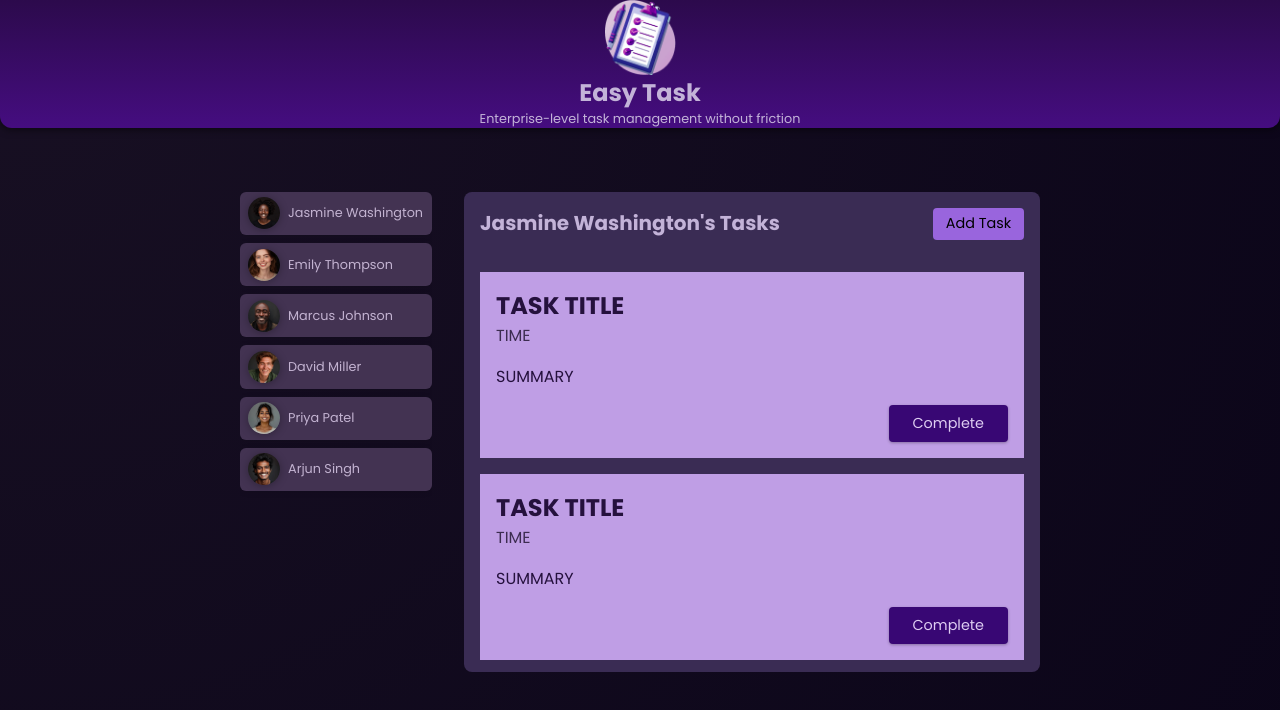
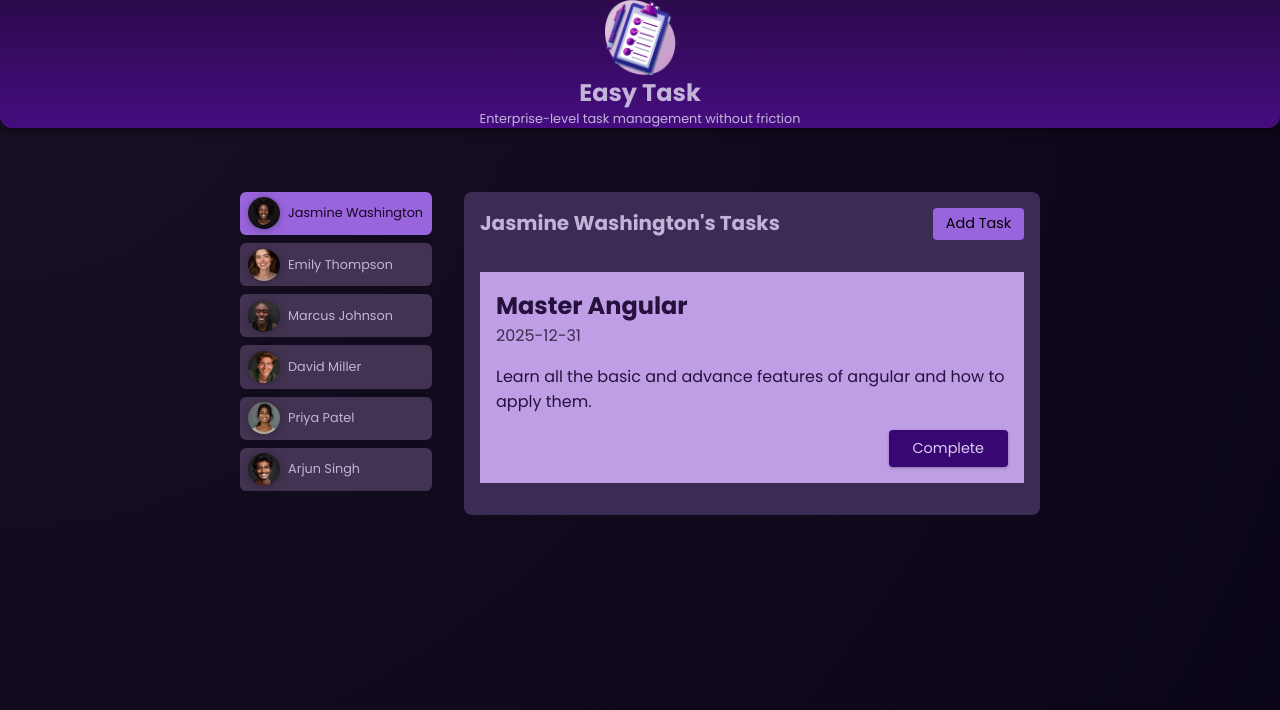
Before and after one commit to Sourav610/AngularTopic, an Angular app: page / in a window 1280 px wide. Both pictures are taken after a click on the button "Jasmine Washington". Shown: the top 710 px of the page. Built offline with nearby package versions, Linux system fonts and the light colour scheme.

Commit message:
added new component

```diff
--- a/src/app/app.component.html
+++ b/src/app/app.component.html
@@ -31,7 +31,7 @@
     <!-- using for to handle dynamic value after angular 17 -->
     @for(user of users; track user.id){
       <li>
-        <app-user [user]="user" (select)="onSelectUser($event)"/>
+        <app-user [user]="user" [selected]="user.id === selectedUserId" (select)="onSelectUser($event)"/>
       </li>
     }
     <!-- before angular 17 -->
@@ -41,7 +41,7 @@
   </ul>
     <!-- <app-task [name]="selectedUser?.name"/> -->
     @if (selectedUser){
-      <app-task [name] = "selectedUser.name"/>
+      <app-task [userId] = "selectedUser.id" [name]="selectedUser.name"/>
     } @else{
       <p id="fallback">Select a user to see their tasks!</p>
     }
--- a/src/app/task/task.component.html
+++ b/src/app/task/task.component.html
@@ -6,17 +6,11 @@
         </menu>
     </header>
     <ul>
-        <li>
-           <app-tasks></app-tasks>
-        </li>
-        <li>
-            <app-tasks></app-tasks>
-         </li>
-         <li>
-            <app-tasks></app-tasks>
-         </li>
-         <li>
-            <app-tasks></app-tasks>
-         </li>
+        @for (task of selectedUserTasks; track task.id){
+            <li>
+                <app-tasks [task]="task"></app-tasks>
+            </li>
+        }
+
     </ul>
 </section>
--- a/src/app/task/task.component.ts
+++ b/src/app/task/task.component.ts
@@ -11,5 +11,32 @@ import { TasksComponent } from "./tasks/tasks.component";
   })
 
 export class TaskComponent{
-    @Input() name?: string;
+    @Input({required:true}) userId!:string;
+    @Input({required:true}) name!: string;
+    tasks = [
+      {
+        id:'t1',
+        userId:'u1',
+        title: 'Master Angular',
+        summary: "Learn all the basic and advance features of angular and how to apply them.",
+        dueDate :'2025-12-31'
+      },
+      {
+        id:'t2',
+        userId:'u3',
+        title: 'Build first prototype',
+        summary: "Build a first prototype of the online shop website",
+        dueDate :'2024-05-31'
+      },
+      {
+        id:'t3',
+        userId:'u3',
+        title: 'Prepare issue template  ',
+        summary: "Prepare and describe an issue template which will help with project management",
+        dueDate :'2024-09-15'
+      }
+    ]
+    get selectedUserTasks(){
+      return this.tasks.filter((task)=> task.userId === this.userId);
+    }
 }
--- a/src/app/task/tasks/tasks.component.html
+++ b/src/app/task/tasks/tasks.component.html
@@ -1,7 +1,7 @@
 <article>
-    <h2>TASK TITLE</h2>
-    <time>TIME</time>
-    <p>SUMMARY</p>
+    <h2>{{task.title}}</h2>
+    <time>{{task.dueDate}}</time>
+    <p>{{task.summary}}</p>
     <p class="actions">
         <button>Complete</button>
     </p>
--- a/src/app/task/tasks/tasks.component.ts
+++ b/src/app/task/tasks/tasks.component.ts
@@ -1,5 +1,6 @@
-import { Component } from '@angular/core';
+import { Component,Input } from '@angular/core';
 
+import { type Task } from './tasks.model';
 @Component({
   selector: 'app-tasks',
   imports: [],
@@ -7,5 +8,5 @@ import { Component } from '@angular/core';
   styleUrl: './tasks.component.css'
 })
 export class TasksComponent {
-
+  @Input({required:true}) task!: Task;
 }
--- a/src/app/user/user.component.html
+++ b/src/app/user/user.component.html
@@ -1,5 +1,5 @@
 <div>
-    <button (click)="onSelectUser()">
+    <button [class.active]="selected" (click)="onSelectUser()">
         <img
         [src]="imagePath"
         [alt]="user.name"/> <!-- property binding -->
```
Also changed, not shown: src/app/task/tasks/tasks.model.ts (added, +7 -0 lines), src/app/user/user.component.ts (+2 -14 lines), src/app/user/user.model.ts (added, +12 -0 lines).
